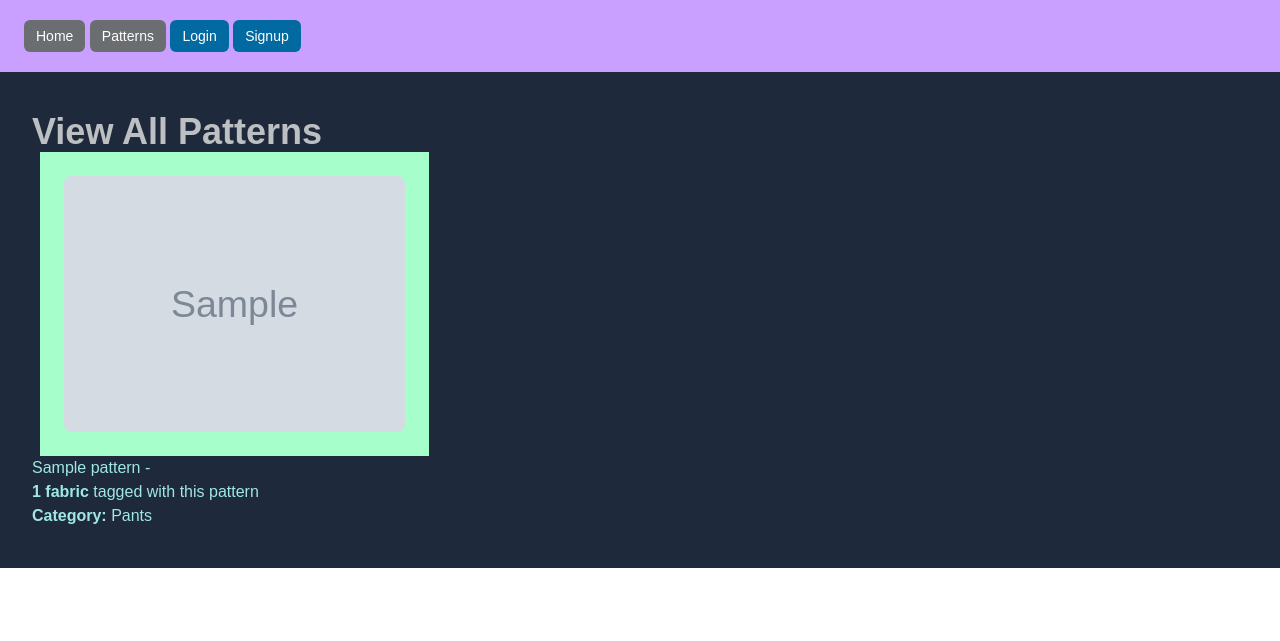
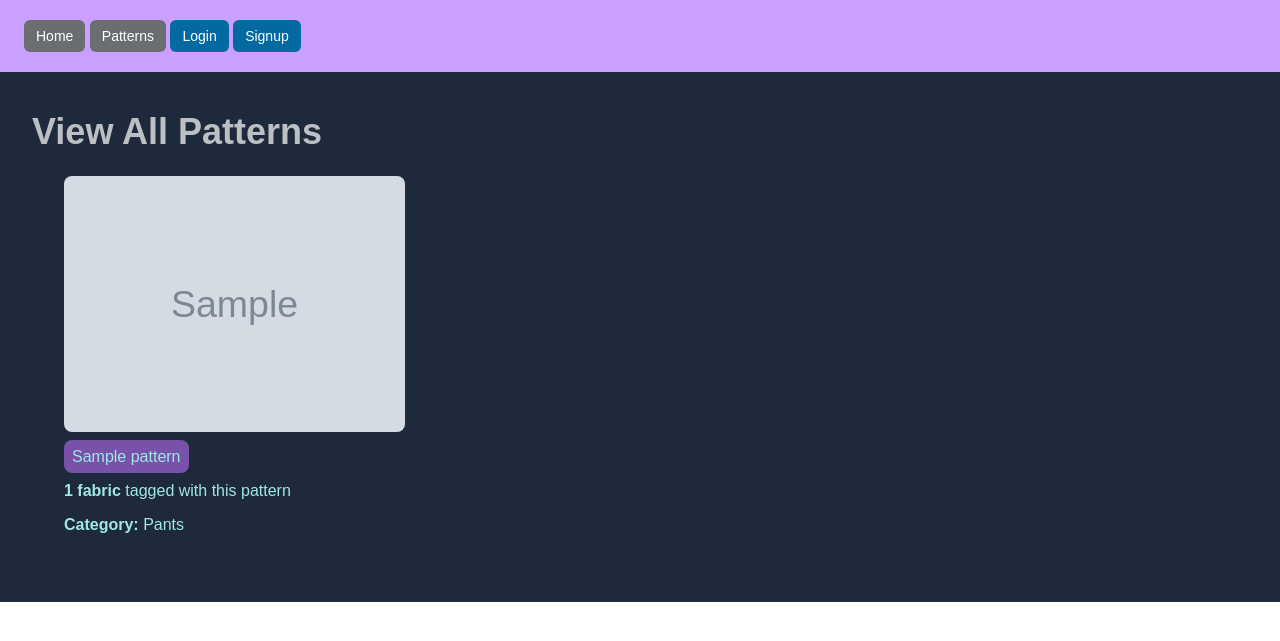
Before and after one commit to kangjoa/sew-serious, a Flask app: page /patterns in a window 1280 px wide. Shown: the top 641 px of the page. Run offline with Flask 2, Linux system fonts and the light colour scheme; tables that the repository leaves empty hold one stand-in row (values such as "Sample post"); grey boxes marked "Sample" are stand-in pictures; style sheets or scripts are compiled from the project's sources.

Commit message:
Edit the layout

```diff
--- a/sewing_app/templates/patterns.html
+++ b/sewing_app/templates/patterns.html
@@ -7,23 +7,24 @@
         <div class="grid grid-cols-1 sm:grid-cols-2 md:grid-cols-3 lg:grid-cols-3 xl:grid-cols-4 2xl:grid-cols-5">
             {% for pattern in all_patterns %}
             <div class="flex flex-col">
-                <div class="leading-relaxed bg-green justify-between p-6 lg:mx-2">
+                <div class="leading-relaxed bg-charcoal justify-between p-6 lg:mx-2">
                     <div>
                         <a href="/pattern/{{ pattern.id }}">
-                            <img class="object-cover rounded-lg" src="{{ pattern.photo_url }}" alt="Pattern Photo">
+                            <img class="object-cover rounded-lg mb-3" src="{{ pattern.photo_url }}" alt="Pattern Photo">
                         </a>
+                        <a href="/pattern/{{ pattern.id }}" class="bg-dark-purple p-2 mt-2 mb-3 rounded-lg">{{
+                            pattern.name }}</a>
+                        {% if pattern.fabrics|length == 0 %}
+                        <p class="mt-2"><strong>0 fabrics</strong> - not tagged yet!</p>
+                        {% elif pattern.fabrics|length == 1 %}
+                        <p class="mt-2"><strong>{{ pattern.fabrics|length }} fabric</strong> tagged with this pattern
+                        </p>
+                        {% else %}
+                        <p class="mt-2"><strong>{{ pattern.fabrics|length }} fabrics</strong> tagged with this pattern
+                        </p>
+                        {% endif %}
+                        <p class="mt-2"><strong>Category:</strong> {{ pattern.category }}</p>
                     </div>
-                </div>
-                <div>
-                    <a href="/pattern/{{ pattern.id }}">{{ pattern.name }}</a> -
-                    {% if pattern.fabrics|length == 0 %}
-                    <p><strong>0 fabrics</strong> - not tagged yet!</p>
-                    {% elif pattern.fabrics|length == 1 %}
-                    <p><strong>{{ pattern.fabrics|length }} fabric</strong> tagged with this pattern</p>
-                    {% else %}
-                    <p><strong>{{ pattern.fabrics|length }} fabrics</strong> tagged with this pattern</p>
-                    {% endif %}
-                    <p><strong>Category:</strong> {{ pattern.category }}</p>
                 </div>
             </div>
             {% endfor %}
```
